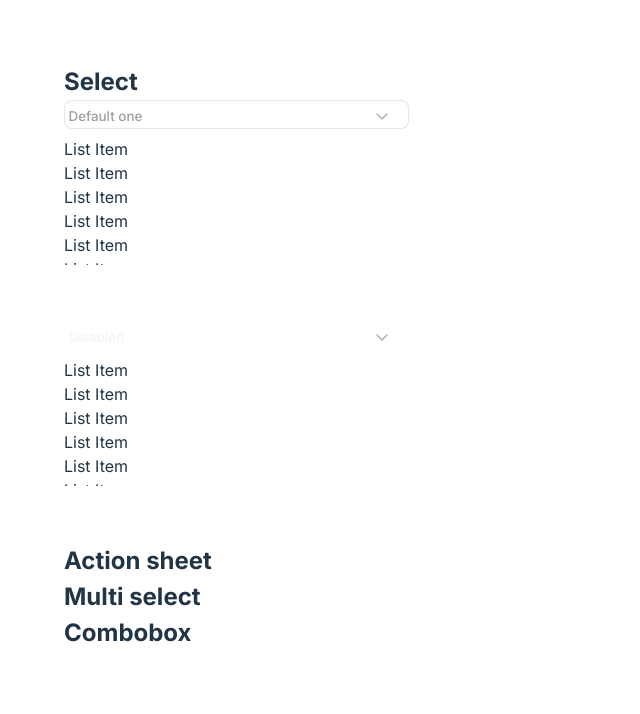
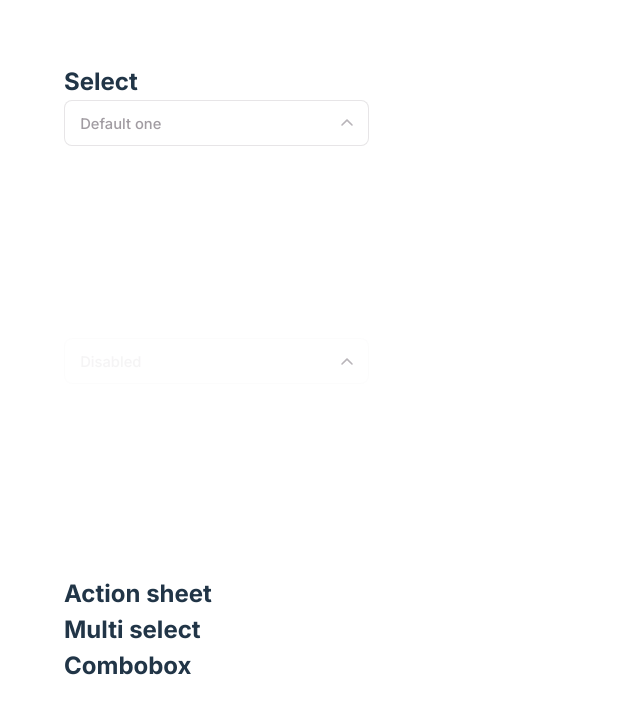
Before and after one commit to LoveBosikova/select-cedro, a React (Vite) app in the folder select/: page / in a window 1280 px wide. Shown: the top 714 px of the page, without its empty margins (0-640 px from the left). Built offline with nearby package versions, Linux system fonts and the light colour scheme.

Commit message:
select basic done

```diff
--- a/select/src/App.scss
+++ b/select/src/App.scss
@@ -12,6 +12,6 @@
 .select__item {
   text-decoration: none;
   list-style-type: none;
-  max-width: 30%;
+  max-width: 26.5%;
   margin-bottom: 15vw;
 }
--- a/select/src/App.tsx
+++ b/select/src/App.tsx
@@ -1,5 +1,5 @@
 import './App.scss'
-import Select from './components/select/select'
+import SelectBasic from './components/select/selectBasic'
 import Title from './components/title/title'
 
 import { simpleSelectCorrectData } from './mocks/simpleSelectMocks'
@@ -14,19 +14,19 @@ function App() {
           <Title>Select</Title>
             <ul className='select__list'>
               <li className='select__item'>
-                <Select
+                <SelectBasic
                 name='Test1'
                 placeholder='Default one'
                 items={simpleSelectCorrectData}>
-                </Select>
+                </SelectBasic>
               </li>
               <li className='select__item'>
-                <Select
+                <SelectBasic
                 name='Test2'
                 placeholder='Disabled'
                 isDisabled={true}
                 items={simpleSelectCorrectData}>
-                </Select>
+                </SelectBasic>
               </li>
             </ul>
         </section>
--- a/select/src/components/chevron/chevron.tsx
+++ b/select/src/components/chevron/chevron.tsx
@@ -1,35 +1,25 @@
 import style from './shevron.module.scss'
 
 interface IPropsShevron {
-    isActive: boolean
+    isActive: boolean,
+    onClick: () => void;
 }
 
 // Стрелочка селекта, использует производительную свг-анимацию
 
 function Chevron (props: IPropsShevron) {
 
-    const { isActive } = props;
+    const { isActive, onClick } = props;
 
     return (
-        <svg className={style.chevron} width="20" height="20" viewBox="0 0 20 20" fill="none" xmlns="http://www.w3.org/2000/svg">
-            {isActive ? <animateTransform attributeName="transform"
-                        type="rotate"
-                        values="0; -5"
-                        keyTimes="0; 1"
-                        keySplines="0 0 0.59 1; 0 0 0.59 1"
-                        calcMode="spline"
-                        dur="5s"
-                        additive="sum"
-                        repeatCount="1"/> :
-                        <animateTransform attributeName="transform"
-                        type="rotate"
-                        values="-5; 0"
-                        keyTimes="0; 1"
-                        keySplines="0 0 0.59 1; 0 0 0.59 1"
-                        calcMode="spline"
-                        dur="5s"
-                        additive="sum"
-                        repeatCount="1"/>}
+        <svg
+        className={isActive? style.chevron__down : style.chevron__up}
+        onClick={onClick}
+        width="20"
+        height="20"
+        viewBox="0 0 20 20"
+        fill="none"
+        xmlns="http://www.w3.org/2000/svg">
             <path d="M4.43451 7.43744C4.74693 7.12502 5.25346 7.12502 5.56588 7.43744L10.0002 11.8718L14.4345 7.43744C14.7469 7.12502 15.2535 7.12502 15.5659 7.43744C15.8783 7.74986 15.8783 8.25639 15.5659 8.56881L10.5659 13.5688C10.2535 13.8812 9.74693 13.8812 9.43451 13.5688L4.43451 8.56881C4.12209 8.25639 4.12209 7.74986 4.43451 7.43744Z" fill="#130817" fillOpacity="0.3"/>
         </svg>
     )
--- a/select/src/components/chevron/shevron.module.scss
+++ b/select/src/components/chevron/shevron.module.scss
@@ -1,5 +1,19 @@
-.chevron {
+.chevron__down {
     position: absolute;
-    top: 20%;
-    right: 5%;
+    top: 29%;
+    right: 4%;
+    cursor: pointer;
+    will-change: transform;
+    transform: rotate(0deg);
+    transition: transform 200ms ease-in-out;
 }
+
+.chevron__up {
+    position: absolute;
+    top: 29%;
+    right: 4%;
+    cursor: pointer;
+    will-change: transform;
+    transform: rotate(180deg);
+    transition: transform 200ms ease-in-out;
+}
--- a/select/src/components/dropdawn/dropdawn.module.scss
+++ b/select/src/components/dropdawn/dropdawn.module.scss
@@ -1,36 +1,41 @@
 @import '../../styles/variables.scss';
 
-.dropdawn {
+.dropdawn__opened {
+    display:  block;
     position: absolute;
     width: 100%;
     max-width: 100%;
     top: 125%;
     left: 0;
-    height: 10vw;
+    height: auto;
+    max-height: 13.2vw;
     overflow-y: auto;
     overflow-x: hidden;
     background-color: $white;
-
-    // &::-webkit-scrollbar-track  {
-    //     background-color: #6969dd;
-    // }
-
-    // &::-webkit-scrollbar-thumb {
-    //     box-shadow: inset 0 0 6px rgba(0, 0, 0, 0.3);
-    //   }
+    border: 1px solid $border-dropdawn;
+    border-radius: $border-radius;
+    box-shadow: 0px 16px 64px $shadow-dropdawn;
+    padding: .3vw;
 
     &::-webkit-scrollbar {
-        // width: .8vw;
-        // // background-color: $grey-scrollbar;
-        background-color: #8070d4;
-        height: 1vw;
-        // opacity: 48%;
-        // border-radius: 4px;
-//         border: 5px solid transparent;
-//   border-radius: 100px;
-// //   background-color: #8070d4;
-//   background-clip: content-box;
+        width: 6px;
+        height: 70%;
     }
 
-    // scroll-behavior: smooth;
+    &::-webkit-scrollbar-track {
+	    background: $white;
+	    border-radius: 5px;
+    }
+
+    &::-webkit-scrollbar-thumb {
+	    background: $grey-scrollbar;
+	    border-radius: 5px;
+        height: 3%;
+        max-height: 3%;
+        border: 3px solid transparent;
+    }
 }
+
+.dropdawn__closed {
+    display: none;
+}
--- a/select/src/components/dropdawn/dropdawn.tsx
+++ b/select/src/components/dropdawn/dropdawn.tsx
@@ -1,23 +1,30 @@
 import SheetField from '../sheetfield/sheetfield';
+
+import { Dispatch, SetStateAction } from 'react';
+
 import style from './dropdawn.module.scss';
 
 export interface ISelectItem {
+    id: number,
     value: string,
 }
 
 interface IPropsDropdawn {
-    items: ISelectItem[]
+    items: ISelectItem[],
+    isActive: boolean,
+    setValue: Dispatch<SetStateAction<string>>,
+    setIsFocused: Dispatch<SetStateAction<boolean>>
 }
 
 function Dropdawn (props: IPropsDropdawn) {
 
-    const { items } = props
+    const { items, isActive, setValue, setIsFocused } = props
 
     if (!items || items.length === 0) return null
 
     return (
-        <ul className={style.dropdawn}>
-            {items.map( item => <SheetField key={item.value} {...item}></SheetField>)}
+        <ul className={isActive ? style.dropdawn__opened : style.dropdawn__closed}>
+            {items.map( item => <SheetField key={item.id} setValue={setValue} setIsFocused={setIsFocused} {...item}></SheetField>)}
         </ul>
     )
 }
--- a/select/src/components/select/select.module.scss
+++ b/select/src/components/select/selectBasic.module.scss
@@ -13,7 +13,7 @@
     background-color: $white;
     border-radius: 8px;
     border: 1px solid $black-border;
-    padding: .5% 1%;
+    padding: 3.3% 5%;
     will-change: border, box-shadow;
     transition: all 250ms ease-in;
 
@@ -27,8 +27,6 @@
     &:hover,
     &:focus {
         border: 1px solid $border-focus;
-        // outline: 3px solid $border-acent;
-        // outline-width: medium;
         box-shadow: 0px 0px 5px $border-acent;
         will-change: border, box-shadow;
         transition: all 250ms ease-out;
--- a/select/src/components/select/select.tsx
+++ b/select/src/components/select/selectBasic.tsx
@@ -1,5 +1,5 @@
-import { useState, type ReactNode } from 'react'
-import style from './select.module.scss'
+import { useEffect, useState, type ReactNode } from 'react'
+import style from './selectBasic.module.scss'
 import Chevron from '../chevron/chevron';
 
 import type { ISelectItem } from '../dropdawn/dropdawn';
@@ -16,7 +16,9 @@ interface ISelectProps {
     minLength?: number,
     maxLength?: number,
     placeholder?: string | undefined,
-    isMultiple?: boolean
+    isMultiple?: boolean,
+    mode?: undefined | string,
+    children?: ReactNode | ReactNode[]
 }
 
 // Для создания селекта обязательно нужно указать его имя
@@ -29,21 +31,51 @@ interface ISelectProps {
 
 // TODO: isLoading, isMultiple
 
-function Select (props: ISelectProps) {
+function SelectBasic (props: ISelectProps) {
     const {
         name,
         items,
-        form,
+        form = undefined,
         customLabel,
         customDropdawn,
-        isRequired,
-        isDisabled,
+        isRequired = false,
+        isDisabled = false,
         minLength,
-        maxLength,
-        placeholder
+        maxLength = 100,
+        placeholder = 'Placeholder',
+        children,
+        mode,
+        ...rest
         } = props
 
+    // Значение поисковой строки
     const [ value, setValue ] = useState<string>('')
+    // В фокусе ли селект
+    const [isFocused, setIsFocused] = useState<boolean>(false);
+    // Подходящие значения инпута
+    const [ currentData, setCurrentData ] = useState<ISelectItem[]>(items);
+
+    const handleInputChange = (e: React.ChangeEvent<HTMLInputElement>) => {
+        e.preventDefault();
+        setValue(e.target.value)
+        setCurrentData(items.filter((item: ISelectItem)=> item.value.toLowerCase().includes(value.toLowerCase())))
+    }
+
+    const handleOnFocus = () => {
+        setIsFocused(true);
+    };
+
+    const handleBlur = () => {
+        setIsFocused(false);
+    };
+
+    const handleChevron = (state: boolean) => {
+        setIsFocused(!state)
+    }
+
+    useEffect(()=>{
+        setCurrentData(items.filter((item: ISelectItem)=> item.value.toLowerCase().includes(value.toLowerCase())))
+    }, [value])
 
     return (
 
@@ -51,28 +83,35 @@ function Select (props: ISelectProps) {
         {/* TODO вывести в отдельный компонент */}
         {customLabel? customLabel: <label className={style.label} htmlFor={name}></label>}
 
+        {/* По умолчанию показываем обычный селект, если приходит флаг mode, то уже в зависимости от него показываем другие селекты*/}
+        {!mode ? <>
         <input
         type='text'
         id={name}
-        form={form? form : undefined}
+        form={form}
         name={name}
-        placeholder={placeholder? placeholder : 'Placeholder'}
-        required={isRequired? isRequired : false}
-        disabled={!isDisabled ? false : true}
+        placeholder={placeholder}
+        required={isRequired}
+        disabled={isDisabled}
         minLength={minLength? minLength : isRequired? 1: 0}
-        maxLength={maxLength? maxLength : 100}
+        maxLength={maxLength}
         className={style.input}
         value={value}
-        onChange={e => setValue(e.target.value)}
+        onChange={handleInputChange}
+        onFocus={handleOnFocus}
+        onBlur={handleBlur}
+        {...rest}
         ></input>
-        <Chevron isActive={isDisabled? false : true}></Chevron>
+        <Chevron isActive={isFocused} onClick={() => handleChevron(isFocused)}></Chevron>
+        </> : <></>}
+
 
         {/* TODO вывести в отдельный компонент */}
         {customDropdawn? customDropdawn :(
-            <Dropdawn items={items}></Dropdawn>
+            <Dropdawn items={currentData} isActive={isFocused} setIsFocused={setIsFocused} setValue={setValue}></Dropdawn>
         )}
     </div>
 
     )
 }
-export default Select
+export default SelectBasic
--- a/select/src/components/sheetfield/sheetfield.tsx
+++ b/select/src/components/sheetfield/sheetfield.tsx
@@ -1,15 +1,25 @@
+import { Dispatch, SetStateAction } from 'react';
+
 import style from './sheetfield.module.scss';
 
-import type { ISelectItem } from '../dropdawn/dropdawn';
+interface IPropsSheetField {
+    value: string,
+    setValue: Dispatch<SetStateAction<string>>,
+    setIsFocused: Dispatch<SetStateAction<boolean>>
+}
+function SheetField (props: IPropsSheetField) {
 
-function SheetField (props: ISelectItem) {
+    const { value, setValue, setIsFocused } = props
 
-    const { value } = props
+    const handleClick = () => {
+        setValue(value);
+        setIsFocused(false)
+    };
 
     if (!value) return null
 
     return (
-        <li className={style.sheetfield}>
+        <li className={style.sheetfield} onClick={handleClick}>
             { value }
         </li>
     )
--- a/select/src/mocks/simpleSelectMocks.tsx
+++ b/select/src/mocks/simpleSelectMocks.tsx
@@ -13,14 +13,22 @@ export const simpleSelectCorrectData = [
     },
     {
         id: 4,
-        value: 'List Item'
+        value: 'Super'
     },
     {
         id: 5,
-        value: 'List Item'
+        value: 'Duper'
     },
     {
         id: 6,
         value: 'List Item'
     },
+    {
+        id: 7,
+        value: 'Test'
+    },
+    {
+        id: 8,
+        value: 'Item'
+    },
 ]
```
Also changed, not shown: select/src/components/sheetfield/sheetfield.module.scss (+24 -0 lines), select/src/styles/variables.scss (+6 -1 lines).
